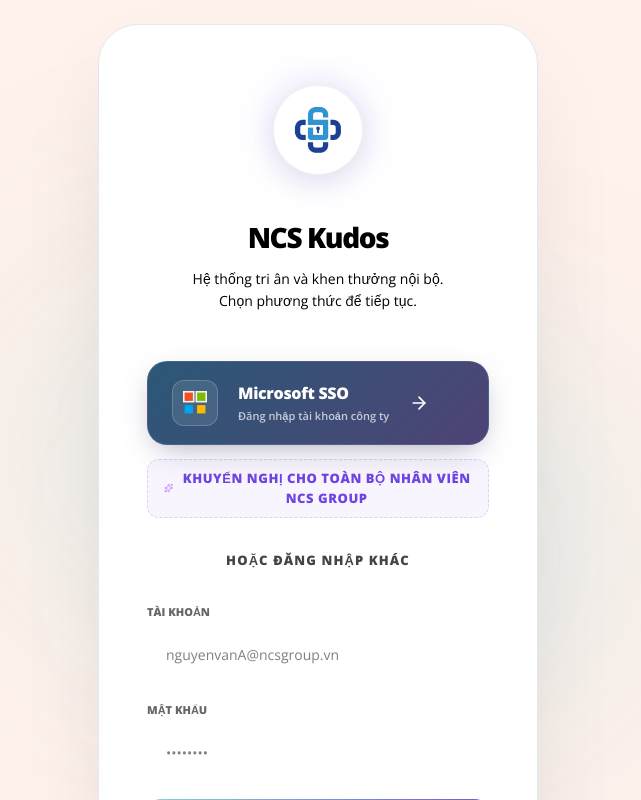
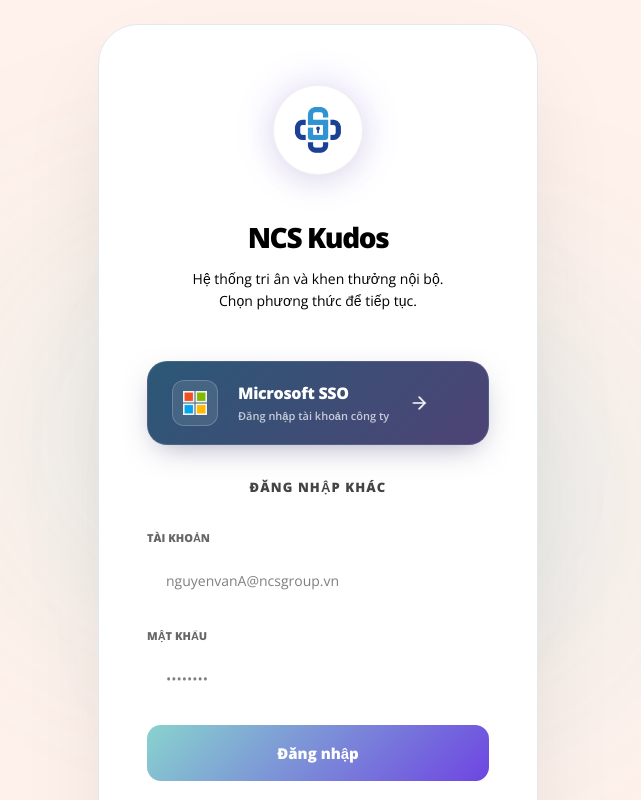
Before and after one commit to phuong117/kudos, a Next.js app: page /login in a window 1280 px wide. Shown: the top 800 px of the page, without its empty margins (322-963 px from the left). Built offline with nearby package versions, Linux system fonts and the light colour scheme.

Commit message:
style: add missing white backgrounds for microsoft logo centers

```diff
--- a/app/login/page.tsx
+++ b/app/login/page.tsx
@@ -69,6 +69,8 @@
               <svg className="w-6 h-6" viewBox="0 0 23 23">
                 <path fill="#f3f3f3" d="M0 0h11v11H0z" />
                 <path fill="#f3f3f3" d="M12 0h11v11H12z" />
+                <path fill="#f3f3f3" d="M0 12h11v11H0z" />
+                <path fill="#f3f3f3" d="M12 12h11v11H12z" />
                 <path fill="#f25022" d="M1.5 1.5h8v8h-8z" />
                 <path fill="#7fba00" d="M13.5 1.5h8v8h-8z" />
                 <path fill="#00a4ef" d="M1.5 13.5h8v8h-8z" />
@@ -81,16 +83,13 @@
             </div>
             <ArrowRight className="w-5 h-5 ml-auto translate-x-0 group-hover:translate-x-1 transition-transform bounce-animation" />
             <div className="shine-effect"></div>
+
           </button>
 
-          <div className="recommendation-tag">
-            <Sparkles className="w-3 h-3 text-purple-400" />
-            <span>Khuyến nghị cho toàn bộ nhân viên NCS Group</span>
-          </div>
         </div>
 
         <div className="login-separator">
-          <span>HOẶC ĐĂNG NHẬP KHÁC</span>
+          <span>ĐĂNG NHẬP KHÁC</span>
         </div>
 
         <form onSubmit={handleCredentialsLogin} className="credentials-form">
```
